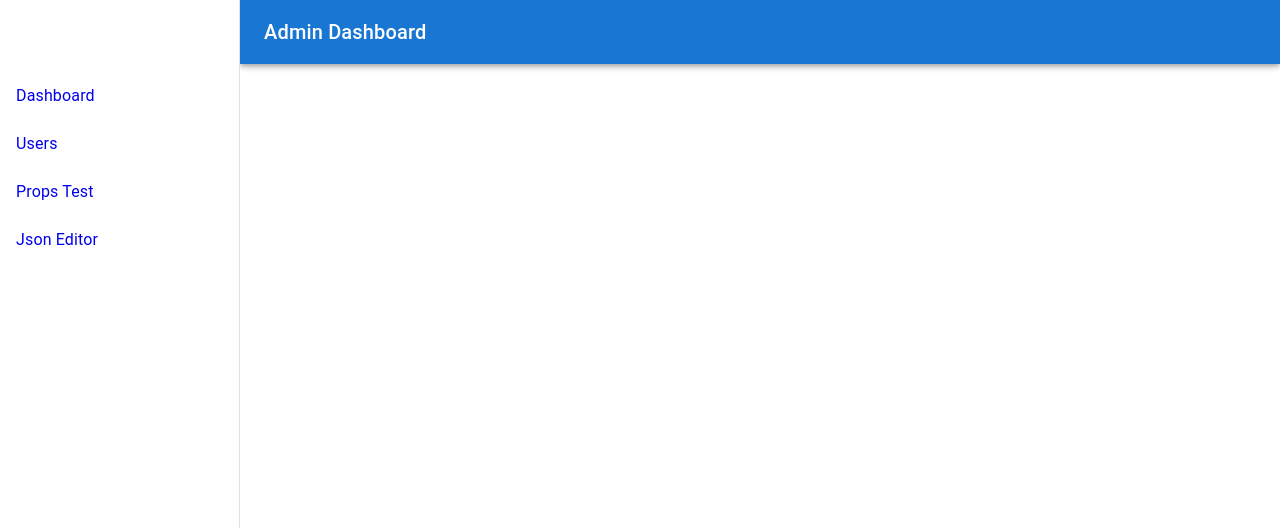
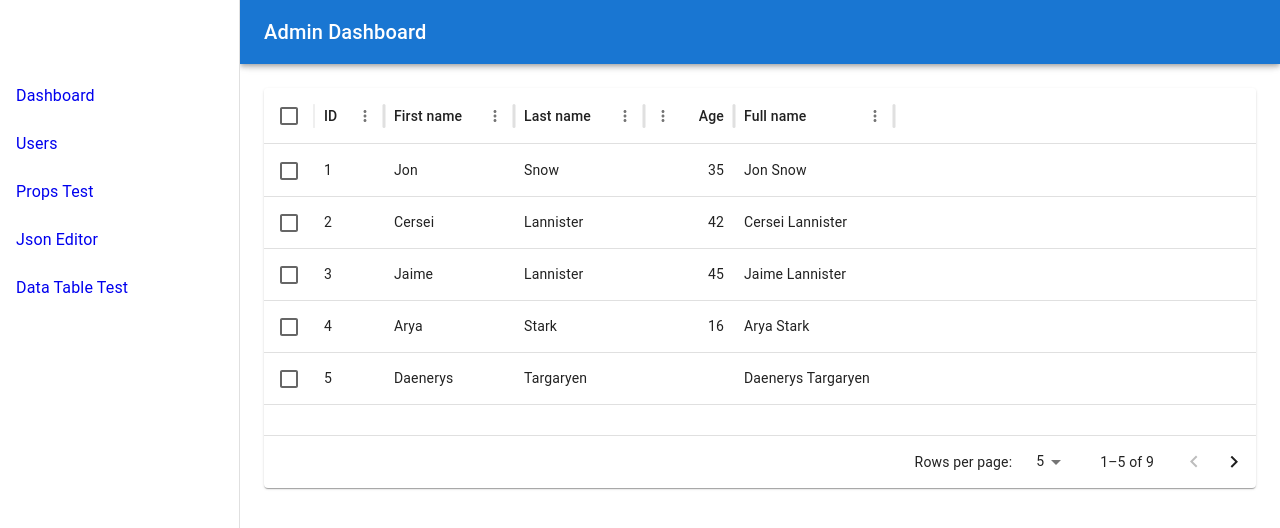
Before and after one commit to reallywally/playground-react, a React (Vite) app: page /data-table-test in a window 1280 px wide. Shown: the top 528 px of the page. Built offline with nearby package versions, Linux system fonts and the light colour scheme.

Commit message:
컴포넌트 렌더링 테스트 중

```diff
--- a/package.json
+++ b/package.json
@@ -14,6 +14,7 @@
     "@emotion/styled": "^11.14.0",
     "@monaco-editor/react": "^4.6.0",
     "@mui/material": "^6.2.1",
+    "@mui/x-data-grid": "^7.23.5",
     "@uiw/react-json-view": "^2.0.0-alpha.30",
     "axios": "^1.7.9",
     "react": "^18.3.1",
--- a/src/App.tsx
+++ b/src/App.tsx
@@ -6,6 +6,7 @@ import Layout from "./components/Layout";
 import Parent from "./playground/propsTest/Parent";
 import JsonEditor from "./playground/jsonEditorTest/JsonEditor";
 import JsonEditor2 from "./playground/jsonEditorTest/JsonEditor2";
+import DataTableTest from "./playground/dataTableTest/DataTableTest";
 
 const App: React.FC = () => {
   return (
@@ -16,6 +17,7 @@ const App: React.FC = () => {
           <Route path="/users" element={<Users />} />
           <Route path="/props-test" element={<Parent />} />
           <Route path="/json-editor" element={<JsonEditor2 />} />
+          <Route path="/data-table-test" element={<DataTableTest />} />
         </Routes>
       </Layout>
     </Router>
--- a/src/components/Layout.tsx
+++ b/src/components/Layout.tsx
@@ -54,6 +54,9 @@ const Layout: React.FC<{ children: React.ReactNode }> = ({ children }) => {
             <ListItem button component={Link} to="/json-editor">
               <ListItemText primary="Json Editor" />
             </ListItem>
+            <ListItem button component={Link} to="/data-table-test">
+              <ListItemText primary="Data Table Test" />
+            </ListItem>
           </List>
         </Box>
       </Drawer>
--- /dev/null
+++ b/src/playground/dataTableTest/DataTableTest.tsx
@@ -0,0 +1,52 @@
+import * as React from "react";
+import { DataGrid, GridColDef } from "@mui/x-data-grid";
+import Paper from "@mui/material/Paper";
+
+const columns: GridColDef[] = [
+  { field: "id", headerName: "ID", width: 70 },
+  { field: "firstName", headerName: "First name", width: 130 },
+  { field: "lastName", headerName: "Last name", width: 130 },
+  {
+    field: "age",
+    headerName: "Age",
+    type: "number",
+    width: 90,
+  },
+  {
+    field: "fullName",
+    headerName: "Full name",
+    description: "This column has a value getter and is not sortable.",
+    sortable: false,
+    width: 160,
+    valueGetter: (value, row) => `${row.firstName || ""} ${row.lastName || ""}`,
+  },
+];
+
+const rows = [
+  { id: 1, lastName: "Snow", firstName: "Jon", age: 35 },
+  { id: 2, lastName: "Lannister", firstName: "Cersei", age: 42 },
+  { id: 3, lastName: "Lannister", firstName: "Jaime", age: 45 },
+  { id: 4, lastName: "Stark", firstName: "Arya", age: 16 },
+  { id: 5, lastName: "Targaryen", firstName: "Daenerys", age: null },
+  { id: 6, lastName: "Melisandre", firstName: null, age: 150 },
+  { id: 7, lastName: "Clifford", firstName: "Ferrara", age: 44 },
+  { id: 8, lastName: "Frances", firstName: "Rossini", age: 36 },
+  { id: 9, lastName: "Roxie", firstName: "Harvey", age: 65 },
+];
+
+const paginationModel = { page: 0, pageSize: 5 };
+
+export default function DataTableTest() {
+  return (
+    <Paper sx={{ height: 400, width: "100%" }}>
+      <DataGrid
+        rows={rows}
+        columns={columns}
+        initialState={{ pagination: { paginationModel } }}
+        pageSizeOptions={[5, 10]}
+        checkboxSelection
+        sx={{ border: 0 }}
+      />
+    </Paper>
+  );
+}
```
Also changed, not shown: 1 other file (tests, documents, lock files or other folders).
